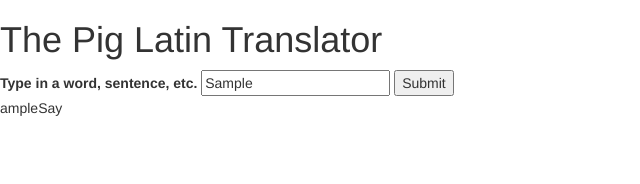
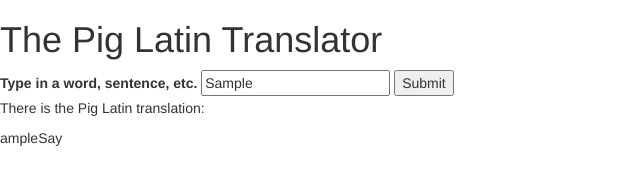
Before and after one commit to kbordon/pig-latin, a plain HTML site: page index.html in a window 1280 px wide. Both pictures are taken after typing "Sample" into the empty fields and a click on the button "Submit". Shown: the whole page, without its empty margins (0-640 px from the left). Drawn offline with Linux system fonts and the light colour scheme.

Commit message:
Add function to accept and translate multiple words.

```diff
--- a/index.html
+++ b/index.html
@@ -17,6 +17,7 @@
     </form>
     <div id="output">
       <p>There is the Pig Latin translation:</p>
+      <span class="translationOutput"></span>
     </div>
   </body>
 </html>
--- a/js/scripts.js
+++ b/js/scripts.js
@@ -1,6 +1,6 @@
 
 // back end
-var vowel = ["a","e","i","o","u","y"]
+var vowel = ["a","e","i","o","u","y","A","I","E","O","U","Y"]
 
 var isNotALetter = function(input) {
   for (index=0; index < input.length; index++) {      //check if not a letter
@@ -36,7 +36,7 @@ var includesQu = function(input) {
 var translateToASCII = function(input) {
   var notALetter = isNotALetter(input);
   if (notALetter) {
-    alert("Not a letter");
+    alert("Please enter only letters.");
   } else {
     return isALetter(input);
   }
@@ -53,9 +53,13 @@ $(document).ready(function() {
     event.preventDefault();
     var input = $('input#string').val();
     var inputArray = stringToArray(input);
+    var resultArray = [];
 
-    var result = translateToASCII(input);
-    $("#output").text(result);
+    inputArray.forEach(function (inputElement) {
+      resultArray.push(translateToASCII(inputElement));
+    });
+    var result = resultArray.join(" ");
+    $(".translationOutput").text(result);
     $("#output").show();
   });
 });
```
